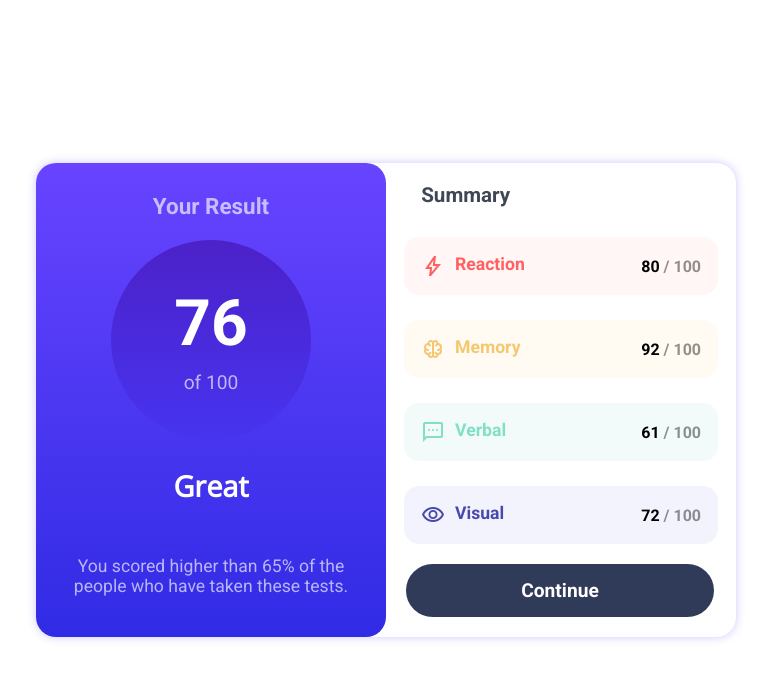
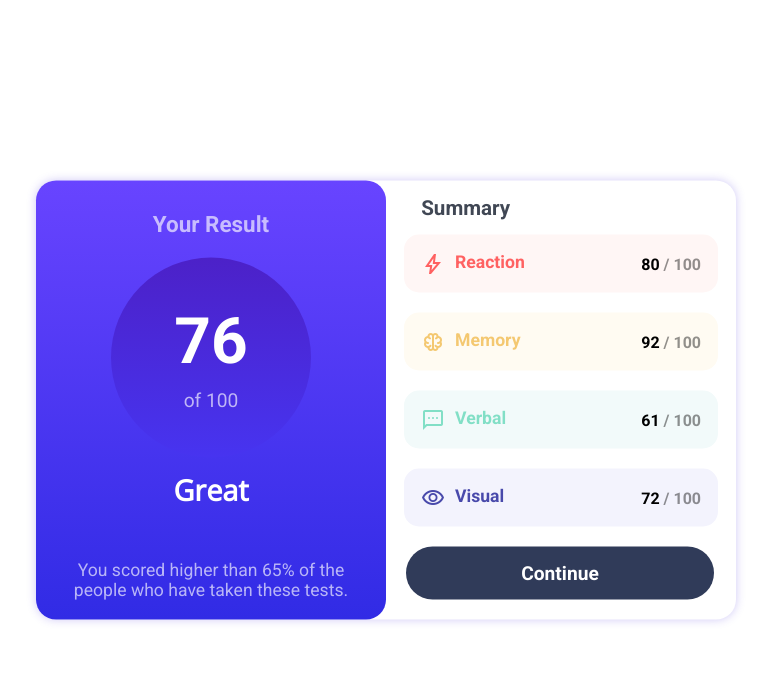
Before and after one commit to Gabriel19Berta/projetos, a plain HTML site: page resumo-resultados/index.html in a window 1280 px wide. Shown: the whole page, without its empty margins (254-1025 px from the left). Drawn offline with nearby package versions, Linux system fonts and the light colour scheme.

Commit message:
Update style.css

```diff
--- a/resumo-resultados/css/style.css
+++ b/resumo-resultados/css/style.css
@@ -8,7 +8,6 @@
 
 body {
     font-family: Roboto, sans-serif;
-    height: 80%;
 }
 
 .informacao {
@@ -48,21 +47,21 @@ body {
 
 .titulo-situacao {
     text-align: center;
-    margin: 25px 0 10px 0;
+    margin: 12px 0 10px 0;
     font-family: 'Open Sans', sans-serif;
 }
 
 .descricao {
     color: rgba(255, 255, 255, 0.650);
     text-align: center;
-    padding-bottom: 40px;
+    padding-bottom: 20px;
     font-size: 1.05em;
     width: 80%;
     margin: auto;
 }
 
 .resumo{
-    margin-top: 20px;
+    margin-top: 15px;
     color: #404754;
     font-size: 1.1em;
     text-indent: 2em;
@@ -71,7 +70,7 @@ body {
 .estatistica {
     display: flex;
     flex-direction: column;
-    gap: 25px;
+    gap: 20px;
     align-items: center;
     font-weight: bold;
 }
@@ -84,7 +83,7 @@ body {
     padding: 17px;
     border-radius: 15px;
     width: 80%;
-    margin-top: 30px;
+    margin-top: 15px;
 }
 
 .reacao-texto {
@@ -183,6 +182,8 @@ input[type=button]:hover {
     cursor: pointer;
 }
 
+
+/* laptops e telas maiores */
 @media (min-width:769px) {
     .conteiner {
         display: flex;
```
